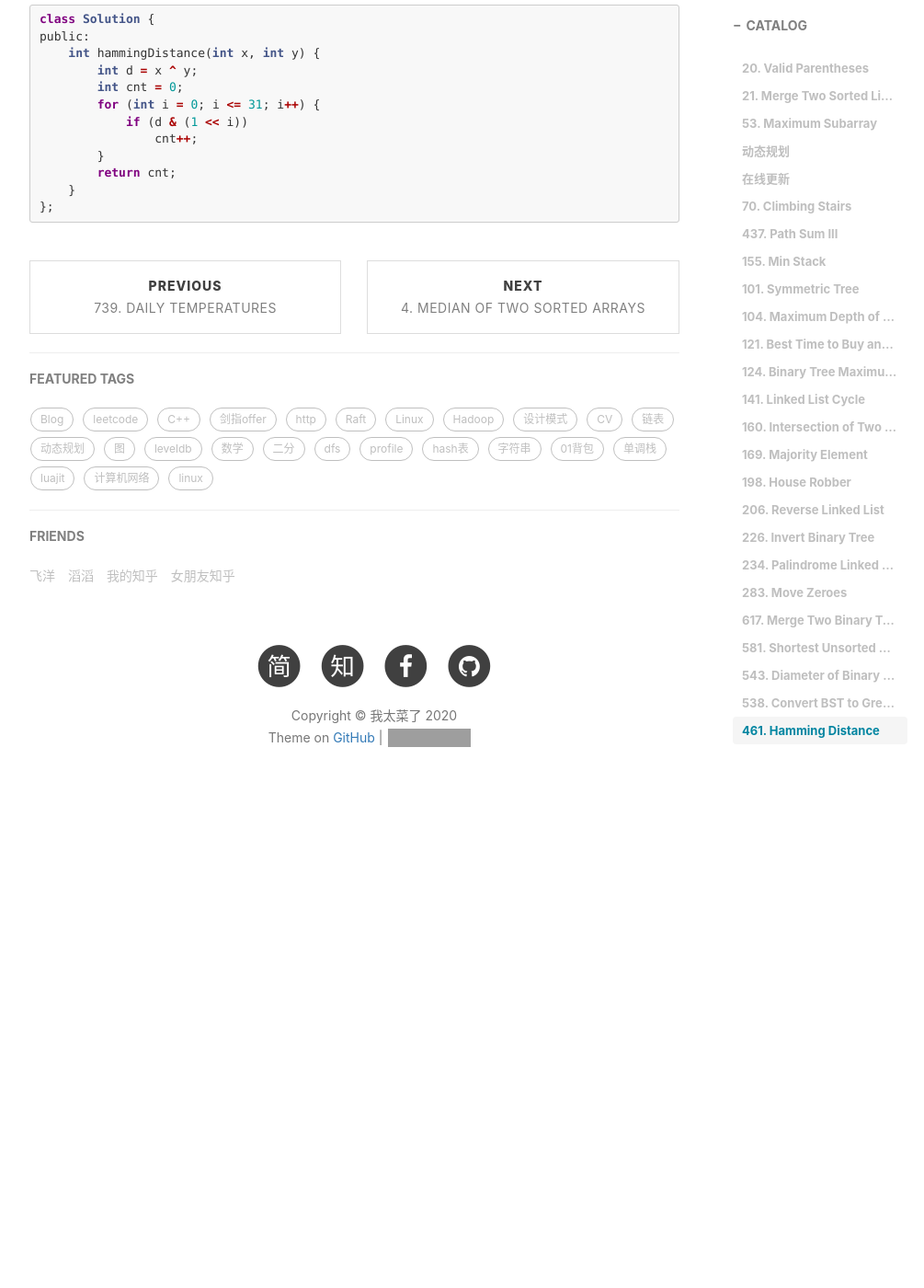
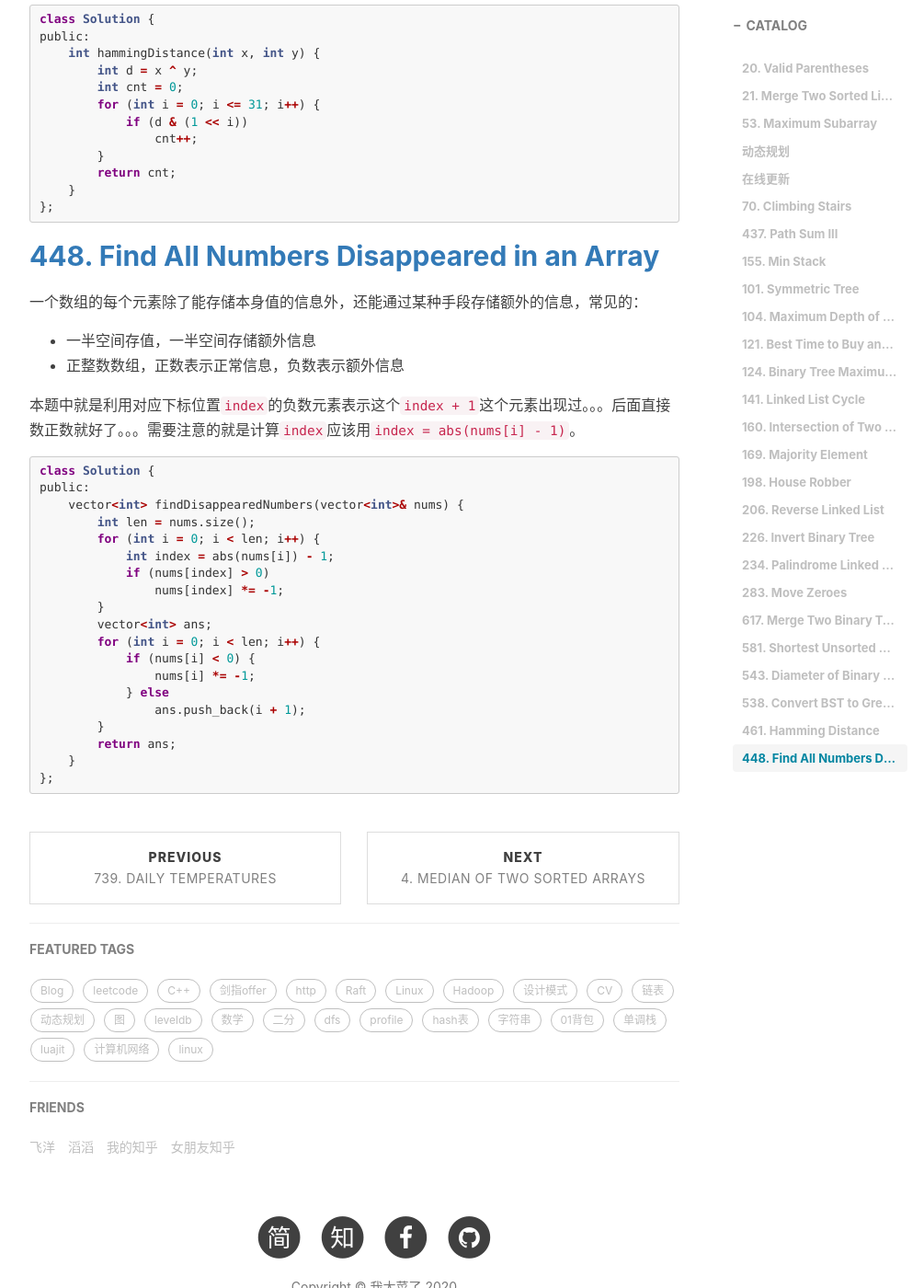
Before and after one commit to bbkgl/bbkgl.github.io, a Jekyll site: the page built from _posts/2020-01-31-leetcode-easy.md, in a window 1280 px wide and 1400 px high, scrolled down 14839 px. Shown: the whole window at 92% size, without its empty margins (233-1238 px from the left). Built offline with Jekyll 4.4.1, drawn with Linux system fonts in a browser that asks for light colours; nearby versions of some CDN libraries; comment, search, counter and statistics services are not loaded; before the commit the page ends 15745 px from its top, so only the background shows below that; grey boxes are pictures that could not be loaded.

Commit message:
又增加一道easy

````diff
--- a/_posts/2020-01-31-leetcode-easy.md
+++ b/_posts/2020-01-31-leetcode-easy.md
@@ -783,3 +783,34 @@ public:
     }
 };
 ```
+
+## [448. Find All Numbers Disappeared in an Array](https://leetcode-cn.com/problems/find-all-numbers-disappeared-in-an-array/)
+
+一个数组的每个元素除了能存储本身值的信息外，还能通过某种手段存储额外的信息，常见的：
+
+- 一半空间存值，一半空间存储额外信息
+- 正整数数组，正数表示正常信息，负数表示额外信息
+
+本题中就是利用对应下标位置`index`的负数元素表示这个`index + 1`这个元素出现过。。。后面直接数正数就好了。。。需要注意的就是计算`index`应该用`index = abs(nums[i] - 1)`。
+
+```cpp
+class Solution {
+public:
+    vector<int> findDisappearedNumbers(vector<int>& nums) {
+        int len = nums.size();
+        for (int i = 0; i < len; i++) {
+            int index = abs(nums[i]) - 1;
+            if (nums[index] > 0)
+                nums[index] *= -1;
+        }
+        vector<int> ans;
+        for (int i = 0; i < len; i++) {
+            if (nums[i] < 0) {
+                nums[i] *= -1;
+            } else
+                ans.push_back(i + 1);
+        }
+        return ans;
+    }
+};
+```
````
